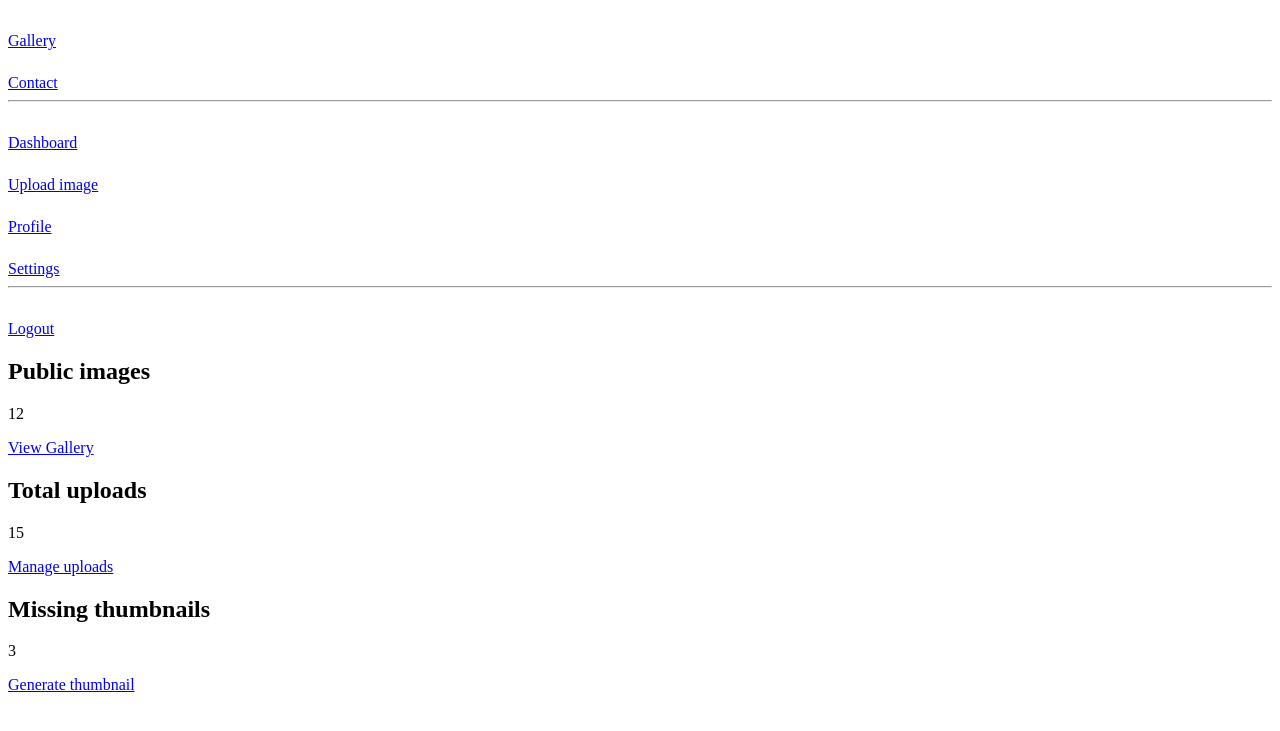
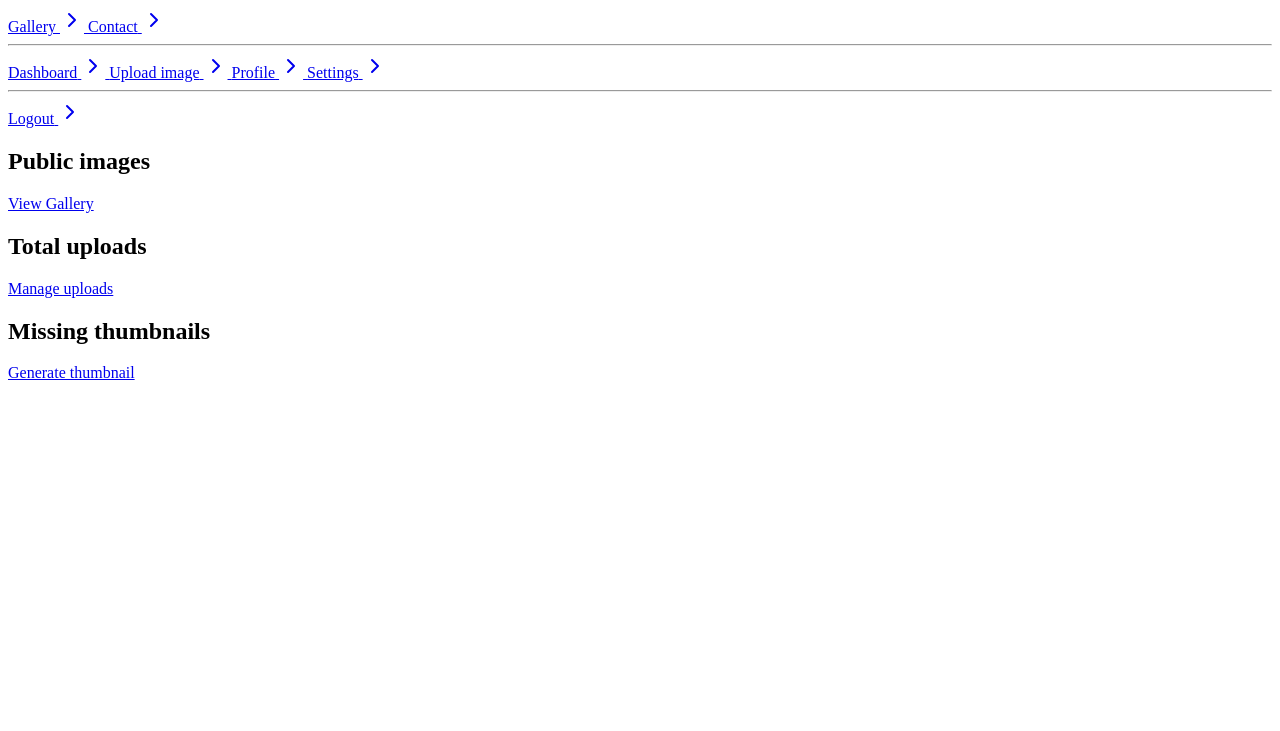
Before and after one commit to ArchBacon/Photo-Portfolio, a Symfony app: template templates/admin/dashboard/index.html.twig in a window 1280 px wide. Shown: the top 731 px of the page. Run offline with Twig, Linux system fonts and the light colour scheme; the template is opened without the code that fills it, so the values that code supplies are empty; some libraries are stand-ins or nearby versions.

Commit message:
Updated widget data to live

```diff
--- a/templates/admin/admin_base.html.twig
+++ b/templates/admin/admin_base.html.twig
@@ -17,7 +17,7 @@
     {% endblock %}
 
     {% block javascripts %}
-{#        {{ encore_entry_script_tags('app') }}#}
+        {#        {{ encore_entry_script_tags('app') }} #}
         <script src="{{ asset('js/feather.min.js') }}"></script>
     {% endblock %}
 </head>
@@ -28,7 +28,7 @@
 
     <div class="flex min-h-0 flex-1">
         <div class="absolute flex h-screen-minus-navigation flex-col gap-2 rounded-xl sm:relative sm:w-[264px] sm:rounded-none sm:bg-transparent none translate-x-[-100%] transition-transform sm:translate-x-0">
-            <div class="h-6"></div>
+            <nav class="flex flex-col gap-2 text-right mt-6">
                 {{ sidebar.route('Gallery', path('home')) }}
                 {{ sidebar.route('Contact', path('contact')) }}
 
@@ -42,6 +42,7 @@
                 <hr class="border-neutral-500">
 
                 {{ sidebar.route('Logout', path('logout')) }}
+            </nav>
         </div>
         <div class="flex w-full flex-row">
             <div class="flex w-full flex-col rounded-tl-3xl bg-zinc-800 pl-4 pr-4 pt-6 shadow-xl shadow-black md:pl-16 md:pt-12 md:pr-8 flex-grow overflow-y-auto relative">
@@ -57,16 +58,23 @@
 </html>
 
 {% macro route(name, route) %}
-    <a href="{{ route }}">
-        <div class="h-auto w-full max-w-xs cursor-pointer py-2.5 bg-indigo-50">
-            <div class="flex w-full flex-row items-center px-3">
-                <div class="relative flex items-center justify-center overflow-hidden bg-indigo-100 rounded-lg" style="width: 24px; height: 24px;">
-                    <div class="z-10">
-                        <span class="text-sm flex items-center font-bold leading-6 text-indigo-500"></span>
-                    </div>
-                </div>
-                <span class="ml-2 text-sm font-semibold leading-5 text-gray-700">{{ name }}</span>
-            </div>
-        </div>
+    <a href="{{ route }}" class="flex items-center h-12 hover:bg-zinc-800 px-4 rounded-lg">
+        <span class="w-full">{{ name }}</span>
+        <span class="pl-4"><i data-feather="chevron-right"></i></span>
     </a>
 {% endmacro %}
+
+{# {% macro route(name, route) %} #}
+{#    <a href="{{ route }}"> #}
+{#        <div class="h-auto w-full max-w-xs cursor-pointer py-2.5 bg-indigo-50"> #}
+{#            <div class="flex w-full flex-row items-center px-3"> #}
+{#                <div class="relative flex items-center justify-center overflow-hidden bg-indigo-100 rounded-lg" style="width: 24px; height: 24px;"> #}
+{#                    <div class="z-10"> #}
+{#                        <span class="text-sm flex items-center font-bold leading-6 text-indigo-500"></span> #}
+{#                    </div> #}
+{#                </div> #}
+{#                <span class="ml-2 text-sm font-semibold leading-5 text-gray-700">{{ name }}</span> #}
+{#            </div> #}
+{#        </div> #}
+{#    </a> #}
+{# {% endmacro %} #}
--- a/templates/admin/dashboard/index.html.twig
+++ b/templates/admin/dashboard/index.html.twig
@@ -6,9 +6,9 @@
 
 {% block body %}
     <div class="flex flex-wrap gap-4">
-        {{ dasboard.widget('Public images', '12', path('home'), 'View Gallery') }}
-        {{ dasboard.widget('Total uploads', '15', '#', 'Manage uploads') }}
-        {{ dasboard.widget('Missing thumbnails', '3', '#', 'Generate thumbnail') }}
+        {{ dasboard.widget('Public images', public_images, path('home'), 'View Gallery') }}
+        {{ dasboard.widget('Total uploads', total_uploads, '#', 'Manage uploads') }}
+        {{ dasboard.widget('Missing thumbnails', missing_thumbnails, '#', 'Generate thumbnail') }}
     </div>
 
     {% macro widget(name, value, route, route_text) %}
```
Also changed, not shown: src/Controller/Admin/DashboardController.php (+13 -2 lines), src/Repository/ImageRepository.php (+41 -1 lines). Lines whose indentation alone changed are shown as unchanged.
